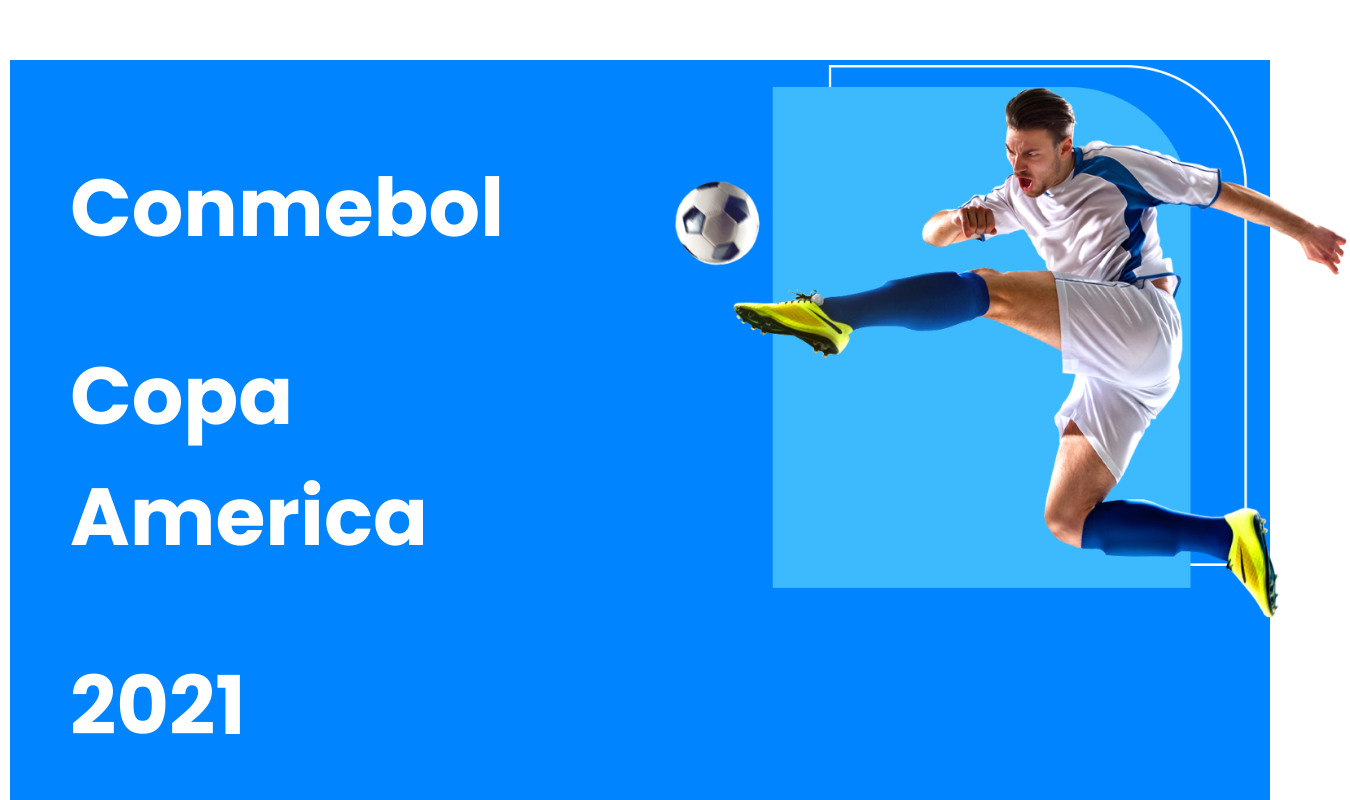
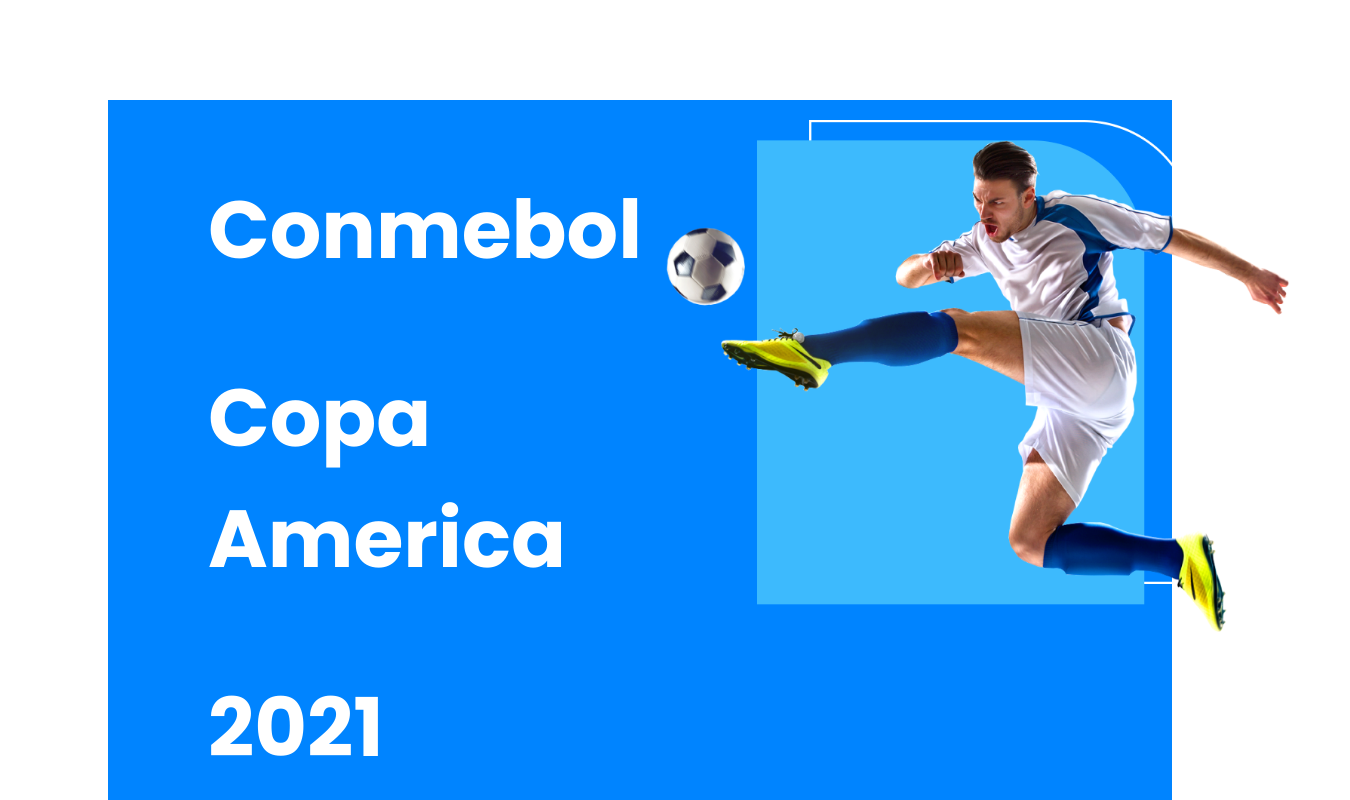
Before and after one commit to zulquar-nine/responsive-footballsite, a plain HTML site: page index.html in a window 1280 px wide. Shown: the top 800 px of the page, 1350 px wide, since content can reach past the window. Drawn offline with Linux system fonts and the light colour scheme.

Commit message:
2nd-commit

```diff
--- a/style.css
+++ b/style.css
@@ -3,8 +3,9 @@ body{
 }
 .players{
 
-   margin: 2px;
+
    background-color: rgb(0, 132, 255);
+   margin:100px ;
 
 
 
@@ -13,24 +14,28 @@ body{
 .container-box{
     display: flex;
    width: 100%;
+   margin: 100px;
 
-    margin:60px ;
+
 
 
     }
     .container-box img{
         width: 100%;
-        margin-left: 20px;
-        margin-top: 5px;
+        margin: 20px;
+
+    }
+    .container-box img:hover{
+        border: 5px solid rgb(217, 255, 0);
     }
     .text-box{
-        margin-top: 20px;
-        width: 100%;
+        margin-top: 2px;
+        width: 50%;
         color: white;
-        width: 1440px;
-        height: 3750px;
         font-size: 54px;
+    }
 
-
-
-    }
+         .text-box:hover
+         {
+              border: 4px solid rgba(0, 204, 255, 0.897);
+         }
```
